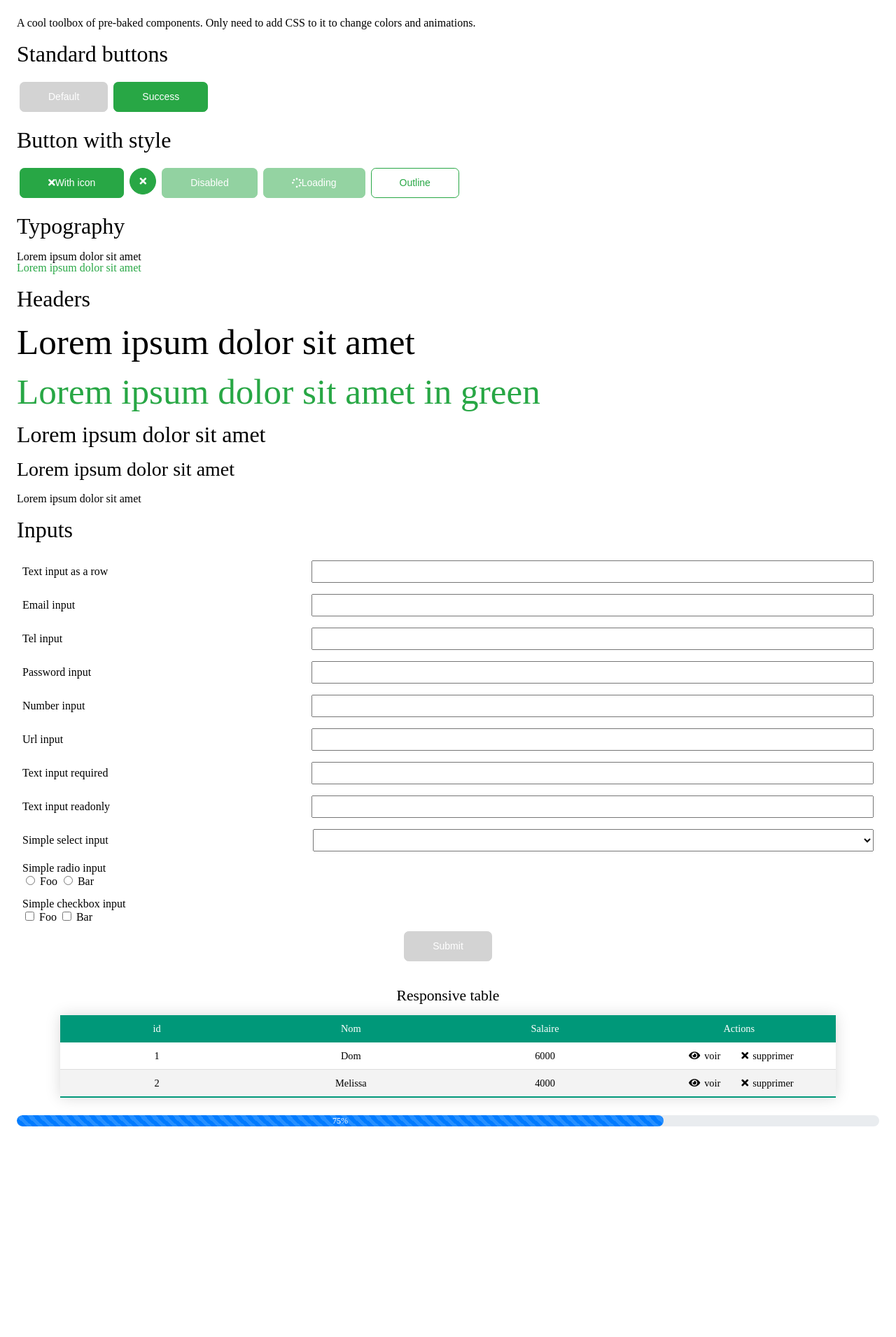
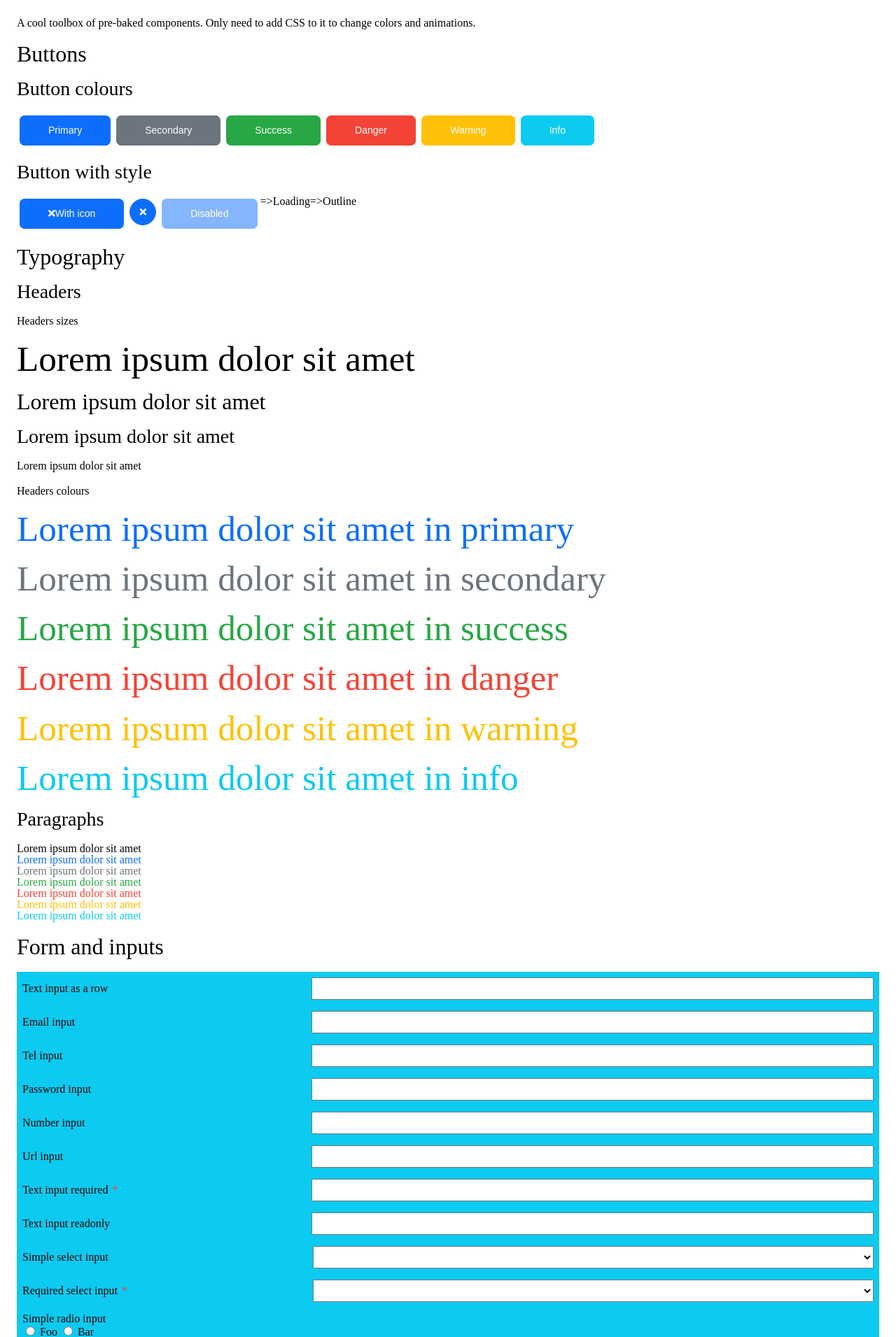
Before and after one commit to deozza/atomnuxt, a Nuxt app: page / in a window 1280 px wide. Shown: the part 150-2061 px from the top of the page at 70% size. Before the commit the page ends 1760 px from the top, so only its background shows below. Built offline with nearby package versions, Linux system fonts and the light colour scheme.

Commit message:
added all basic colors to elements

```diff
--- a/components/Atoms/Button/BaseButton.vue
+++ b/components/Atoms/Button/BaseButton.vue
@@ -36,7 +36,10 @@ interface BaseButtonInterface {
 
 @Component
 export default class BaseButton extends Vue implements BaseButtonInterface{
-	@Prop({required:false, type:String, default:"default"}) visualType!: string;
+	@Prop({required:false, type:String, default:"primary", validator(value: string): boolean {
+	    let expectedValues:Array<string> = ['primary', 'secondary', 'success', 'danger', 'warning', 'info'];
+	    return expectedValues.includes(value);
+    }}) visualType!: string;
 	@Prop({required:false, type:String, default:"button"}) htmlType!: string;
   @Prop({required:false, type:String, default:''}) icon!: string;
   @Prop({required:false, type:Boolean, default:false}) onlyIcon!: boolean;
@@ -88,44 +91,143 @@ button.btn.btn-icon{
 .btn-round{
   border-radius: 30px !important;
 }
+
+button.btn.btn-primary{
+  color: white;
+  background-color: var(--primary_bg);
+  border-color: var(--primary_border);
+}
+
+button.btn.btn-primary:hover{
+  text-decoration: none;
+  background-color: var(--primary_bg_hover);
+  border-color: var(--primary_border_hover);
+}
+
+button.btn.btn-primary.btn-outline {
+  color: var(--primary_bg);
+  background-color: transparent;
+}
+button.btn.btn-primary.btn-outline:hover {
+  color:white;
+  text-decoration: none;
+  background-color: var(--primary_bg);
+  border-color: var(--primary_border);
+}
+
+button.btn.btn-secondary{
+  color: white;
+  background-color: var(--secondary_bg);
+  border-color: var(--secondary_border);
+}
+
+button.btn.secondary:hover{
+  text-decoration: none;
+  background-color: var(--secondary_bg_hover);
+  border-color: var(--secondary_border_hover);
+}
+
+button.btn.btn-secondary.btn-outline {
+  color: var(--secondary_bg);
+  background-color: transparent;
+}
+button.btn.btn-secondary.btn-outline:hover {
+  color:white;
+  text-decoration: none;
+  background-color: var(--secondary_bg);
+  border-color: var(--secondary_border);
+}
+
 button.btn.btn-success{
 	color: white;
-	background-color: var(--green_bg);
-	border-color: var(--green_border);
+	background-color: var(--success_bg);
+	border-color: var(--success_border);
 }
 
-button.btn.btn-success:hover, button.btn.btn-success.btn-outline:hover{
+button.btn.btn-success:hover{
 	text-decoration: none;
-	background-color: var(--green_bg_hover);
-	border-color: var(--green_border_hover);
-}
-
-button.btn.btn-default{
-	color: white;
-	background-color: lightgray;
-	border-color: lightgray;
-}
-
-button.btn.btn-default:hover{
-	text-decoration: none;
-	background-color: gray;
-	border-color: gray;
+	background-color: var(--success_bg_hover);
+	border-color: var(--success_border_hover);
 }
 
 button.btn.btn-success.btn-outline {
-  color: var(--green_bg);
+  color: var(--success_bg);
   background-color: transparent;
 }
 button.btn.btn-success.btn-outline:hover {
   color:white;
   text-decoration: none;
-  background-color: var(--green_bg);
-  border-color: var(--green_border);
+  background-color: var(--success_bg);
+  border-color: var(--success_border);
 }
 
 
-button.btn.btn-default.btn-outline {
-  color: black;
+button.btn.btn-danger{
+  color: white;
+  background-color: var(--danger_bg);
+  border-color: var(--danger_border);
+}
+
+button.btn.btn-danger:hover{
+  text-decoration: none;
+  background-color: var(--danger_bg_hover);
+  border-color: var(--danger_border_hover);
+}
+
+button.btn.btn-danger.btn-outline {
+  color: var(--danger_bg);
   background-color: transparent;
 }
+button.btn.btn-danger.btn-outline:hover {
+  color:white;
+  text-decoration: none;
+  background-color: var(--danger_bg);
+  border-color: var(--danger_border);
+}
+
+button.btn.btn-warning{
+  color: white;
+  background-color: var(--warning_bg);
+  border-color: var(--warning_border);
+}
+
+button.btn.btn-warning:hover{
+  text-decoration: none;
+  background-color: var(--warning_bg_hover);
+  border-color: var(--warning_border_hover);
+}
+
+button.btn.btn-warning.btn-outline {
+  color: var(--warning_bg);
+  background-color: transparent;
+}
+button.btn.btn-warning.btn-outline:hover {
+  color:white;
+  text-decoration: none;
+  background-color: var(--warning_bg);
+  border-color: var(--warning_border);
+}
+
+button.btn.btn-info{
+  color: white;
+  background-color: var(--info_bg);
+  border-color: var(--info_border);
+}
+
+button.btn.btn-info:hover{
+  text-decoration: none;
+  background-color: var(--info_bg_hover);
+  border-color: var(--info_border_hover);
+}
+
+button.btn.btn-info.btn-outline {
+  color: var(--info_bg);
+  background-color: transparent;
+}
+button.btn.btn-info.btn-outline:hover {
+  color:white;
+  text-decoration: none;
+  background-color: var(--info_bg);
+  border-color: var(--info_border);
+}
 </style>
--- a/components/Atoms/Input/BaseSelectInput.vue
+++ b/components/Atoms/Input/BaseSelectInput.vue
@@ -4,7 +4,7 @@
     class="flex-row"
   >
     <label :for="'select-'+id" class="select-label">
-      <slot></slot>
+      <slot></slot><span v-if="required" class="required-field">*</span>
     </label>
     <select
       :id="'select-'+id"
@@ -79,6 +79,11 @@ li > select{
   flex: 2;
 }
 
+label span.required-field{
+  margin-left: 6px;
+  color: var(--danger_text);
+}
+
 @media screen and (max-width:760px) {
   .flex-row {
     flex-direction: column;
--- a/components/Atoms/Input/BaseTextInput.vue
+++ b/components/Atoms/Input/BaseTextInput.vue
@@ -3,7 +3,7 @@
     class="flex-row"
   >
     <label :for="'text-'+id">
-      <slot></slot>
+      <slot></slot><span v-if="required" class="required-field">*</span>
     </label>
     <input
       :type="htmlType"
@@ -76,6 +76,11 @@ li > input{
   flex: 2;
 }
 
+label span.required-field{
+  margin-left: 6px;
+  color: var(--danger_text);
+}
+
 @media screen and (max-width:760px) {
   .flex-row {
     flex-direction: column;
--- a/components/Atoms/ProgressBar/BaseProgressBar.vue
+++ b/components/Atoms/ProgressBar/BaseProgressBar.vue
@@ -40,7 +40,10 @@ export default class BaseProgressBar extends Vue implements BaseProgressBarInter
   @Prop({required:true, type:Number, validator(value: number): boolean {
     return value >= 0 && value <=100;
     }}) value!: number;
-  @Prop({required:false, type:String, default:"default"}) visualType!: string;
+  @Prop({required:false, type:String, default:"primary", validator(value: string): boolean {
+      let expectedValues:Array<string> = ['primary', 'secondary', 'success', 'danger', 'warning', 'info'];
+      return expectedValues.includes(value);
+    }}) visualType!: string;
   @Prop({required:false, type:String, default:"light", validator(value: string): boolean {
       let possibleValues:Array<string> = ['light', 'dark'];
       return possibleValues.includes(value);
@@ -59,6 +62,7 @@ div.progress {
   overflow: hidden;
   font-size: .75rem;
   border-radius: 100px;
+  margin: 12px 0;
 }
 
 div.progress.progress-light {
@@ -92,8 +96,28 @@ div.progress.progress-dark div.progress-bar{
   color: black;
 }
 
-div.progress div.progress-bar.progress-bar-default{
-  background-color: #007bff;
+div.progress div.progress-bar.progress-bar-primary{
+  background-color: var(--primary_bg);
+}
+
+div.progress div.progress-bar.progress-bar-secondary{
+  background-color: var(--secondary_bg);
+}
+
+div.progress div.progress-bar.progress-bar-success{
+  background-color: var(--success_bg);
+}
+
+div.progress div.progress-bar.progress-bar-danger{
+  background-color: var(--danger_bg);
+}
+
+div.progress div.progress-bar.progress-bar-warning{
+  background-color: var(--warning_bg);
+}
+
+div.progress div.progress-bar.progress-bar-info{
+  background-color: var(--info_bg);
 }
 
 div.progress div.progress-bar.progress-bar-striped {
--- a/components/Atoms/Typography/BaseHeader.vue
+++ b/components/Atoms/Typography/BaseHeader.vue
@@ -30,6 +30,22 @@
   >
     <slot></slot>
   </h4>
+
+  <h5 v-else-if="htmlType === 'h5'"
+      :class="[
+	      { [`h-${visualType}`]: visualType },
+    	]"
+  >
+    <slot></slot>
+  </h5>
+
+  <h6 v-else-if="htmlType === 'h6'"
+      :class="[
+	      { [`h-${visualType}`]: visualType },
+    	]"
+  >
+    <slot></slot>
+  </h6>
 </template>
 
 <script lang="ts">
@@ -42,8 +58,14 @@ interface BaseHeaderInterface {
 
 @Component
 export default class BaseHeader extends Vue implements BaseHeaderInterface{
-  @Prop({required:true, type:String}) htmlType!: string;
-  @Prop({required:false, type:String, default:"default"}) visualType!: string;
+  @Prop({required:true, type:String, validator(value: string): boolean {
+      let expectedValues:Array<string> = ['h1', 'h2', 'h3', 'h4', 'h5', 'h6'];
+      return expectedValues.includes(value);
+    }}) htmlType!: string;
+  @Prop({required:false, type:String, default:"light", validator(value: string): boolean {
+      let expectedValues:Array<string> = ['light', 'dark', 'default', 'primary', 'secondary', 'success', 'danger', 'warning', 'info'];
+      return expectedValues.includes(value);
+    }}) visualType!: string;
 }
 </script>
 
@@ -64,8 +86,34 @@ h1, h2, h3, h4, h5, h6 {
   margin: 20px 0 20px 0;
 }
 
+.h-light{
+  color: black;
+}
+.h-dark{
+  color: white;
+}
+.h-primary{
+  color: var(--primary_text);
+}
+
+.h-secondary{
+  color: var(--secondary_text);
+}
+
 .h-success{
-  color: var(--green_bg);
+  color: var(--success_text);
+}
+
+.h-danger{
+  color: var(--danger_text);
+}
+
+.h-warning{
+  color: var(--warning_text);
+}
+
+.h-info{
+  color: var(--info_text);
 }
 
 </style>
--- a/components/Atoms/Typography/BaseParagraph.vue
+++ b/components/Atoms/Typography/BaseParagraph.vue
@@ -17,12 +17,43 @@ interface BaseParagraphInterface {
 
 @Component
 export default class BaseParagraph extends Vue implements BaseParagraphInterface{
-  @Prop({required:false, type:String, default:"default"}) visualType!: string;
+  @Prop({required:false, type:String, default:"light", validator(value: string): boolean {
+      let expectedValues:Array<string> = ['light', 'dark', 'primary', 'secondary', 'success', 'danger', 'warning', 'info'];
+      return expectedValues.includes(value);
+    }}) visualType!: string;
 }
 </script>
 
 <style scoped>
+
+p.p-light{
+  color: black;
+}
+p.p-dark{
+  color: white;
+}
+
+p.p-primary{
+  color: var(--primary_text);
+}
+
+p.p-secondary{
+  color: var(--secondary_text);
+}
+
 p.p-success{
-  color: var(--green_bg);
+  color: var(--success_text);
+}
+
+p.p-danger{
+  color: var(--danger_text);
+}
+
+p.p-warning{
+  color: var(--warning_text);
+}
+
+p.p-info{
+  color: var(--info_text);
 }
 </style>
--- a/css/style.css
+++ b/css/style.css
@@ -135,12 +135,47 @@ html {
 :root {
 	--grey-bg: #dbdde6;
 
-	--green_bg: #28a745;
-	--green_bg_hover: #218838;
-	--green_border: #28a745;
-	--green_border_hover: #1e7e34;
+  --primary_bg: #0d6efd;
+  --primary_bg_hover: #240DFD;
+  --primary_border: #0d6efd;
+  --primary_border_hover: #240DFD;
+  --primary_text: #0d6efd;
+  --primary_text_hover: #240DFD;
 
-	--red-bg: #f44336;
+  --secondary_bg: #6c757d;
+  --secondary_bg_hover: #44494E;
+  --secondary_border: #6c757d;
+  --secondary_border_hover: #44494E;
+  --secondary_text: #6c757d;
+  --secondary_text-hover: #44494E;
+
+	--success_bg: #28a745;
+	--success_bg_hover: #218838;
+	--success_border: #28a745;
+	--success_border_hover: #1e7e34;
+  --success_text: #28a745;
+  --success_text_hover: #1e7e34;
+
+	--danger_bg: #f44336;
+	--danger_bg_hover: #992A22;
+	--danger_border: #f44336;
+	--danger_border_hover: #992A22;
+	--danger_text: #f44336;
+	--danger_text_hover: #992A22;
+
+  --warning_bg: #ffc107;
+  --warning_bg_hover: #9F7904;
+  --warning_border: #ffc107;
+  --warning_border_hover: #9F7904;
+  --warning_text: #ffc107;
+  --warning_text_hover: #9F7904;
+
+  --info_bg: #0dcaf0;
+  --info_bg_hover: #087E96;
+  --info_border: #0dcaf0;
+  --info_border_hover: #087E96;
+  --info_text: #0dcaf0;
+  --info_text_hover: #087E96;
 }
 
 body {
@@ -150,6 +185,34 @@ body {
 
 .text-white {
 	color: white;
+}
+
+.bg-white{
+  background-color: white;
+}
+
+.bg-primary{
+  background-color: var(--primary_bg);
+}
+
+.bg-secondary{
+  background-color: var(--secondary_bg);
+}
+
+.bg-success{
+  background-color: var(--success_bg);
+}
+
+.bg-danger{
+  background-color: var(--danger_bg);
+}
+
+.bg-warning{
+   background-color: var(--warning_bg);
+ }
+
+.bg-info{
+  background-color: var(--info_bg);
 }
 
 .text-black {
@@ -252,10 +315,6 @@ a.decoration-none {
 
 .vertical-menu-content{
   padding: 20px 24px 0 15vw;
-}
-
-.bg-white{
-	background-color: white;
 }
 
 @media only screen and (max-width:1024px) {
--- a/pages/index.vue
+++ b/pages/index.vue
@@ -9,45 +9,68 @@
       <BaseParagraph>A cool toolbox of pre-baked components. Only need to add CSS to it to change colors and animations.</BaseParagraph>
     </section>
     <section>
-      <BaseHeader html-type="h2">Standard buttons</BaseHeader>
+      <BaseHeader html-type="h2">Buttons</BaseHeader>
+      <BaseHeader html-type="h3">Button colours</BaseHeader>
       <div class="flex-row flex-left">
-        <BaseButton visual-type="default">Default</BaseButton>
+        <BaseButton visual-type="primary">Primary</BaseButton>
+        <BaseButton visual-type="secondary">Secondary</BaseButton>
         <BaseButton visual-type="success">Success</BaseButton>
+        <BaseButton visual-type="danger">Danger</BaseButton>
+        <BaseButton visual-type="warning">Warning</BaseButton>
+        <BaseButton visual-type="info">Info</BaseButton>
       </div>
-      <BaseHeader html-type="h2">Button with style</BaseHeader>
+      <BaseHeader html-type="h3">Button with style</BaseHeader>
       <div class="flex-row flex-left">
-        <BaseButton visual-type="success" icon="times">With icon</BaseButton>
-        <BaseButton visual-type="success" icon="times" :only-icon="true"></BaseButton>
-        <BaseButton visual-type="success" :disabled="true">Disabled</BaseButton>
-        <BaseButton visual-type="success" :loading="true">Loading</BaseButton>
-        <BaseButton visual-type="success" :outline="true">Outline</BaseButton>
+        <BaseButton icon="times">With icon</BaseButton>
+        <BaseButton icon="times" only-icon></BaseButton>
+        <BaseButton disabled>Disabled</BaseButton>
+        <BaseButton loading=>Loading</BaseButton>
+        <BaseButton outline=>Outline</BaseButton>
       </div>
     </section>
 
     <section>
       <BaseHeader html-type="h2">Typography</BaseHeader>
-      <BaseParagraph>Lorem ipsum dolor sit amet</BaseParagraph>
-      <BaseParagraph visual-type="success">Lorem ipsum dolor sit amet</BaseParagraph>
-      <BaseHeader html-type="h2">Headers</BaseHeader>
+
+      <BaseHeader html-type="h3">Headers</BaseHeader>
+
+      <BaseHeader html-type="h4">Headers sizes</BaseHeader>
       <BaseHeader html-type="h1">Lorem ipsum dolor sit amet</BaseHeader>
-      <BaseHeader html-type="h1" visual-type="success">Lorem ipsum dolor sit amet in green</BaseHeader>
       <BaseHeader html-type="h2">Lorem ipsum dolor sit amet</BaseHeader>
       <BaseHeader html-type="h3">Lorem ipsum dolor sit amet</BaseHeader>
       <BaseHeader html-type="h4">Lorem ipsum dolor sit amet</BaseHeader>
+
+      <BaseHeader html-type="h4">Headers colours</BaseHeader>
+      <BaseHeader html-type="h1" visual-type="primary">Lorem ipsum dolor sit amet in primary</BaseHeader>
+      <BaseHeader html-type="h1" visual-type="secondary">Lorem ipsum dolor sit amet in secondary</BaseHeader>
+      <BaseHeader html-type="h1" visual-type="success">Lorem ipsum dolor sit amet in success</BaseHeader>
+      <BaseHeader html-type="h1" visual-type="danger">Lorem ipsum dolor sit amet in danger</BaseHeader>
+      <BaseHeader html-type="h1" visual-type="warning">Lorem ipsum dolor sit amet in warning</BaseHeader>
+      <BaseHeader html-type="h1" visual-type="info">Lorem ipsum dolor sit amet in info</BaseHeader>
+
+      <BaseHeader html-type="h3">Paragraphs</BaseHeader>
+      <BaseParagraph>Lorem ipsum dolor sit amet</BaseParagraph>
+      <BaseParagraph visual-type="primary">Lorem ipsum dolor sit amet</BaseParagraph>
+      <BaseParagraph visual-type="secondary">Lorem ipsum dolor sit amet</BaseParagraph>
+      <BaseParagraph visual-type="success">Lorem ipsum dolor sit amet</BaseParagraph>
+      <BaseParagraph visual-type="danger">Lorem ipsum dolor sit amet</BaseParagraph>
+      <BaseParagraph visual-type="warning">Lorem ipsum dolor sit amet</BaseParagraph>
+      <BaseParagraph visual-type="info">Lorem ipsum dolor sit amet</BaseParagraph>
     </section>
 
     <section>
-      <BaseHeader html-type="h2">Inputs</BaseHeader>
-      <BaseForm submit-text="Submit" submit-alignement="center">
+      <BaseHeader html-type="h2">Form and inputs</BaseHeader>
+      <BaseForm submit-text="Submit" submit-alignement="center" class="bg-info">
           <BaseTextInput name="Text input as a row" id="text-row"      html-type="text">Text input as a row</BaseTextInput>
           <BaseTextInput name="Email input"         id="email"         html-type="email">Email input</BaseTextInput>
           <BaseTextInput name="Tel input"           id="tel"           html-type="tel">Tel input</BaseTextInput>
           <BaseTextInput name="Password input"      id="password"      html-type="password">Password input</BaseTextInput>
           <BaseTextInput name="Number input"        id="number"        html-type="number">Number input</BaseTextInput>
           <BaseTextInput name="Url input"           id="url"           html-type="url">Url input</BaseTextInput>
-          <BaseTextInput name="Required text input" id="text-required" html-type="text" :required="true">Text input required</BaseTextInput>
-          <BaseTextInput name="Readonly input"      id="text-readonly" html-type="text" :readonly="true">Text input readonly</BaseTextInput>
+          <BaseTextInput name="Required text input" id="text-required" html-type="text" required>Text input required</BaseTextInput>
+          <BaseTextInput name="Readonly input"      id="text-readonly" html-type="text" readonly>Text input readonly</BaseTextInput>
           <BaseSelectInput name="Select"            id="select"        html-type="select"   :items="itemsForSelectInput">Simple select input</BaseSelectInput>
+          <BaseSelectInput name="Select"            id="select"        html-type="select"   :items="itemsForSelectInput" required>Required select input</BaseSelectInput>
           <BaseSelectInput name="Radio"             id="radio"         html-type="radio"    :items="itemsForSelectInput">Simple radio input</BaseSelectInput>
           <BaseSelectInput name="Checkbox"          id="checkbox"      html-type="checkbox" :items="itemsForSelectInput">Simple checkbox input</BaseSelectInput>
       </BaseForm>
@@ -58,7 +81,21 @@
     </section>
 
     <section>
-      <BaseProgressBar :value="75" animated></BaseProgressBar>
+      <BaseHeader html-type="h2">Progress bar</BaseHeader>
+      <BaseProgressBar :value="75" visual-type="primary"></BaseProgressBar>
+      <BaseProgressBar :value="75" visual-type="secondary"></BaseProgressBar>
+      <BaseProgressBar :value="75" visual-type="success"></BaseProgressBar>
+      <BaseProgressBar :value="75" visual-type="danger"></BaseProgressBar>
+      <BaseProgressBar :value="75" visual-type="warning"></BaseProgressBar>
+      <BaseProgressBar :value="75" visual-type="info"></BaseProgressBar>
+
+      <BaseHeader html-type="h3">Progress bar with animation</BaseHeader>
+      <BaseProgressBar :value="75" visual-type="primary" animated></BaseProgressBar>
+      <BaseProgressBar :value="75" visual-type="secondary" animated></BaseProgressBar>
+      <BaseProgressBar :value="75" visual-type="success" animated></BaseProgressBar>
+      <BaseProgressBar :value="75" visual-type="danger" animated></BaseProgressBar>
+      <BaseProgressBar :value="75" visual-type="warning" animated></BaseProgressBar>
+      <BaseProgressBar :value="75" visual-type="info" animated></BaseProgressBar>
     </section>
 
   </div>
```
